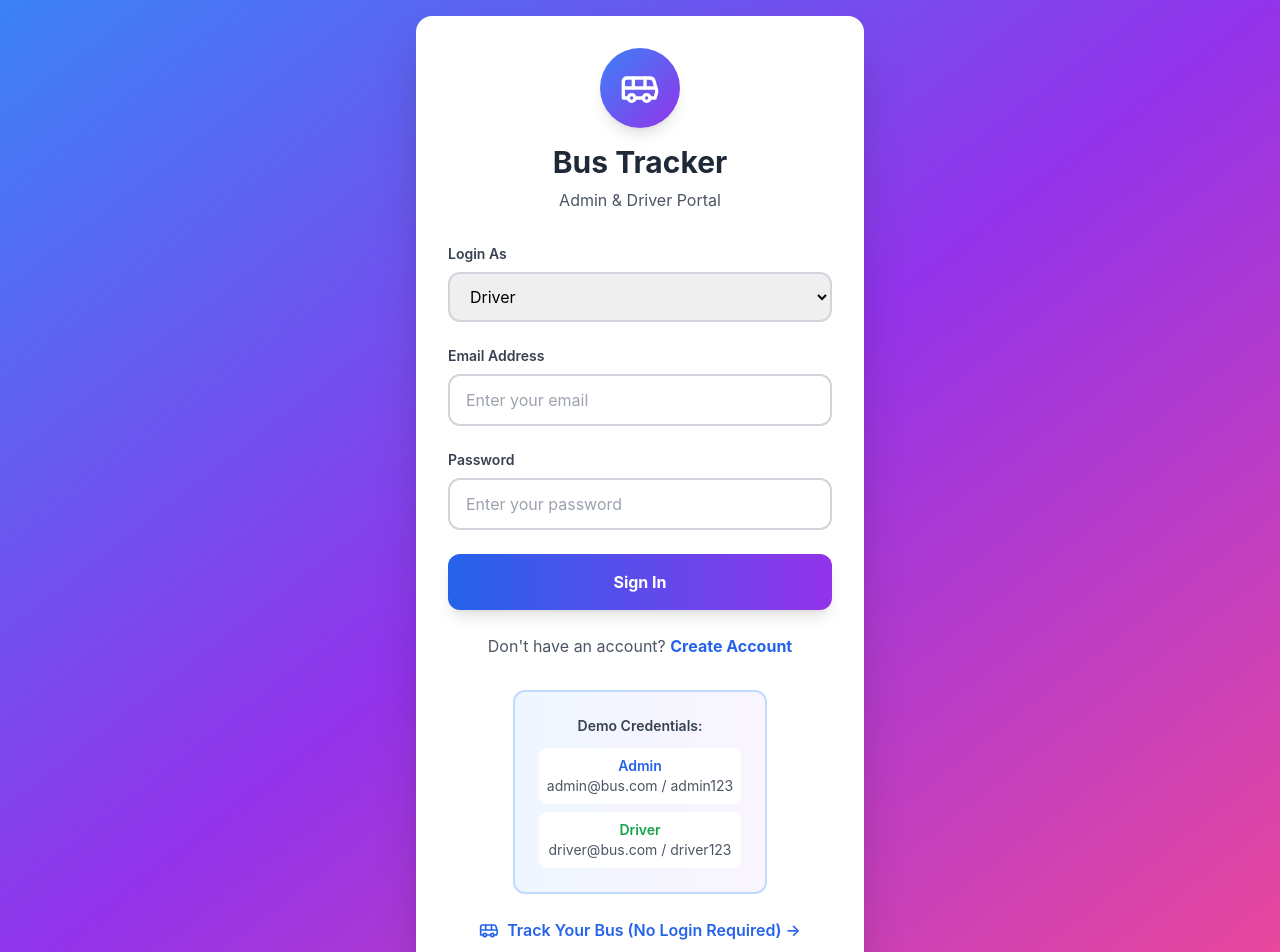
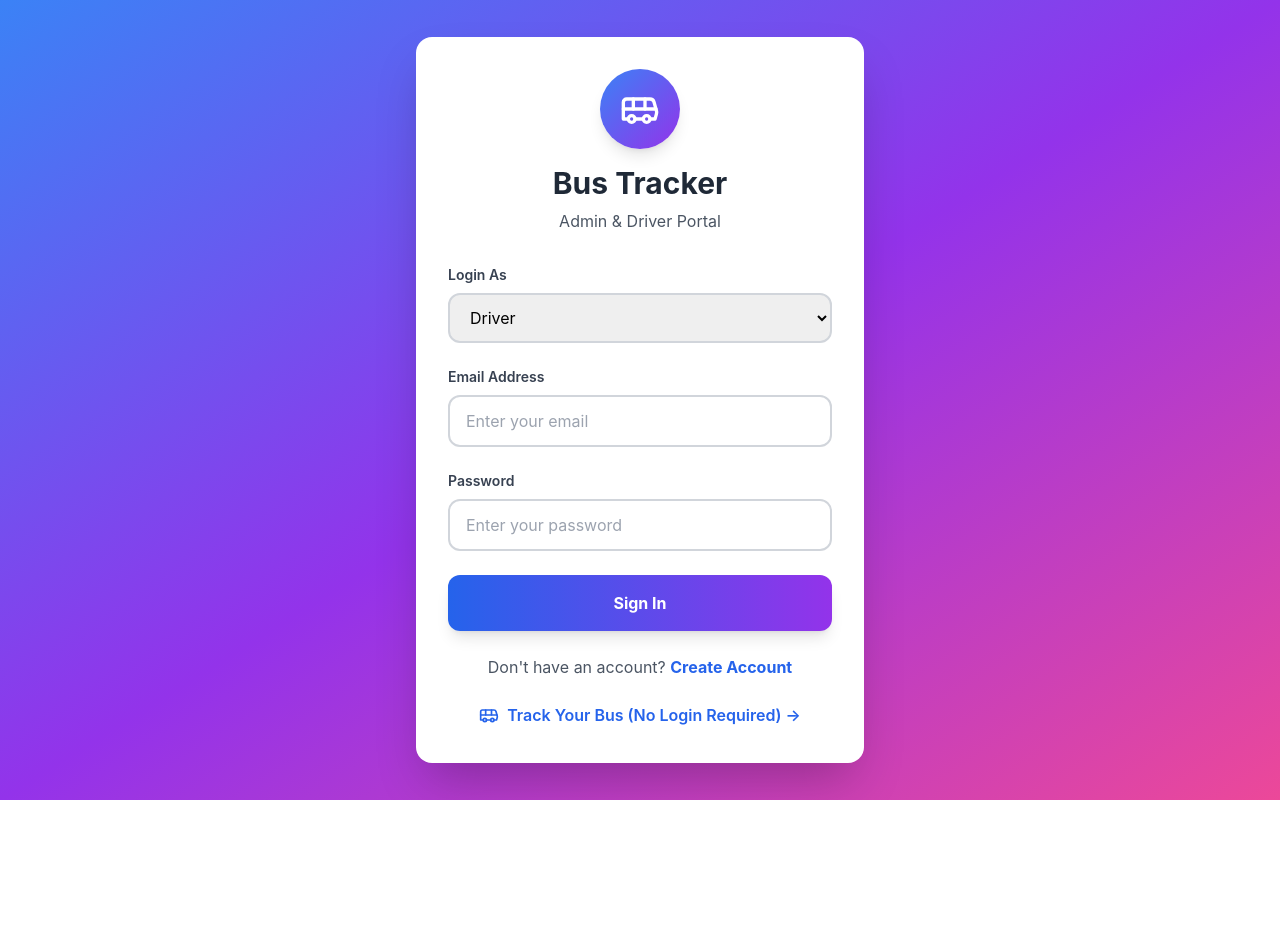
Before and after one commit to lenin795/Bus-Tracking-frontend, a React (Create React App) app: page /login in a window 1280 px wide. Shown: the top 952 px of the page. After the commit the page ends 800 px from the top, so only its background shows below. Built offline with nearby package versions, Linux system fonts and the light colour scheme.

Commit message:
updated login

```diff
--- a/src/App.js
+++ b/src/App.js
@@ -38,7 +38,7 @@ function App() {
             }
           />
           <Route path="/test" element={<ConnectionTest />} />
-          <Route path="/" element={<Navigate to="/track" />} />
+          <Route path="/" element={<Navigate to="/login" />} />
         </Routes>
       </Router>
     </AuthProvider>
--- a/src/pages/Login.js
+++ b/src/pages/Login.js
@@ -113,21 +113,7 @@ const Login = () => {
           </p>
         </div>
 
-        <div className="mt-8 text-center">
-          <div className="inline-block bg-gradient-to-r from-blue-50 to-purple-50 rounded-xl p-6 border-2 border-blue-200">
-            <p className="text-sm font-semibold text-gray-700 mb-3">Demo Credentials:</p>
-            <div className="space-y-2 text-sm">
-              <div className="bg-white rounded-lg p-2">
-                <p className="font-semibold text-blue-600">Admin</p>
-                <p className="text-gray-600">admin@bus.com / admin123</p>
-              </div>
-              <div className="bg-white rounded-lg p-2">
-                <p className="font-semibold text-green-600">Driver</p>
-                <p className="text-gray-600">driver@bus.com / driver123</p>
-              </div>
-            </div>
-          </div>
-        </div>
+
 
         <div className="mt-6 text-center">
           <Link
```
